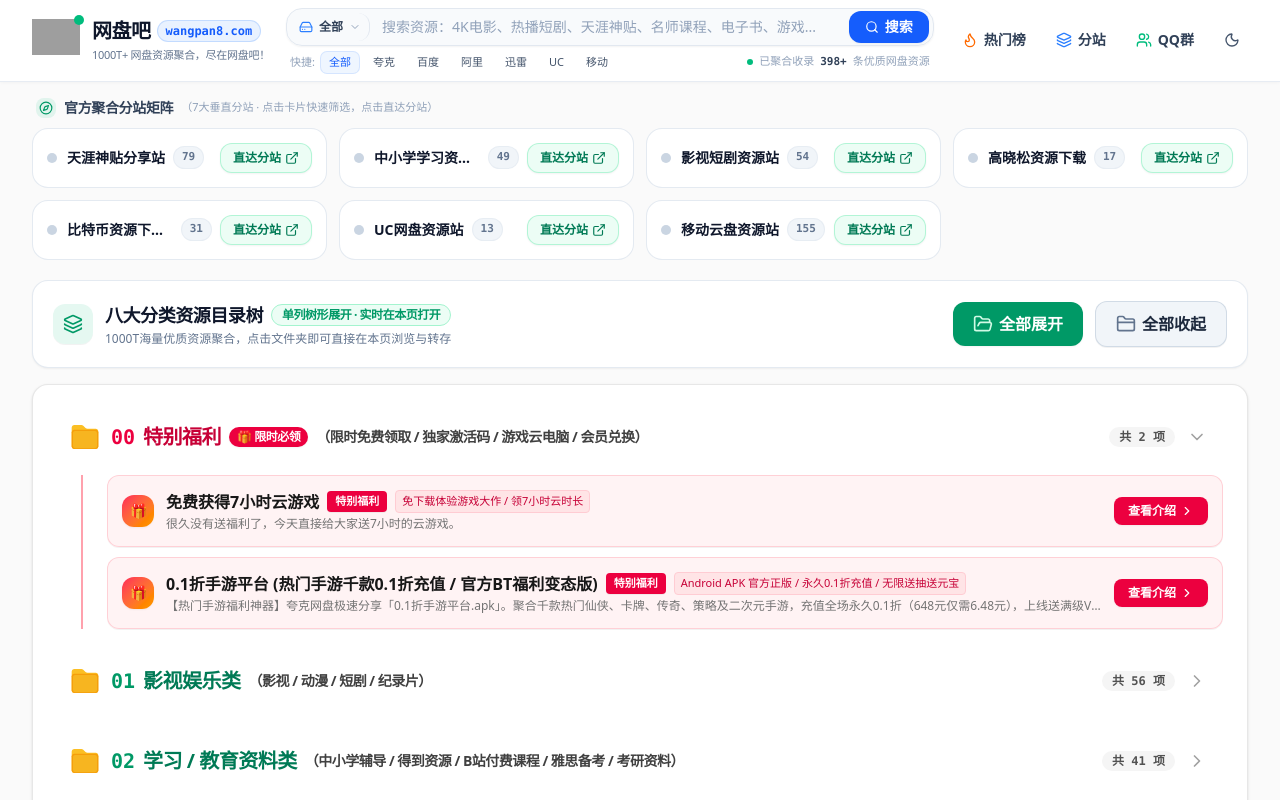
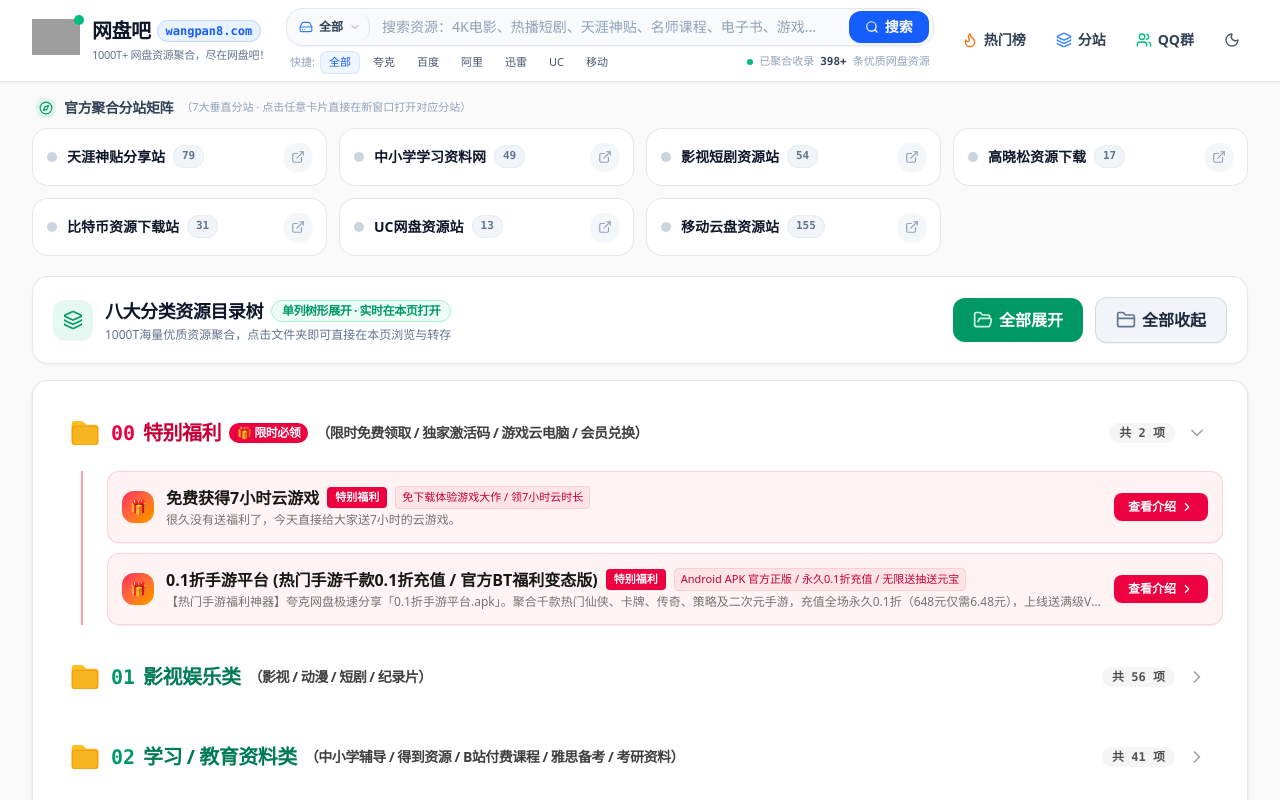
Before and after one commit to ngyngy/pan, a React (Vite) app: page / in a window 1280 px wide. Shown: the top 800 px of the page. Built offline with nearby package versions, Linux system fonts and the light colour scheme; grey boxes are pictures that could not be loaded.

Commit message:
refactor: update SubsitesBar to direct navigation
Remove internal filtering logic from the portal bar to allow direct navigation to sub-sites in new tabs.

```diff
--- a/src/App.tsx
+++ b/src/App.tsx
@@ -212,10 +212,8 @@
 
       {/* Main Container */}
       <main className="flex-1 max-w-7xl w-full mx-auto px-3 sm:px-6 lg:px-8 pt-3 sm:pt-4 pb-4 sm:pb-6 space-y-4 sm:space-y-5">
-        {/* 1. Top 6 Sub-Sites Fast Portal Bar (紧凑2行3列，大链接) */}
+        {/* 1. Top Sub-Sites Fast Portal Bar (点击整个卡片直达对应分站) */}
         <SubsitesBar
-          selectedSubsite={filters.selectedSubsite}
-          onSelectSubsite={handleSelectSubsite}
           resourceCounts={resourceCounts}
         />
 
--- a/src/components/SubsitesBar.tsx
+++ b/src/components/SubsitesBar.tsx
@@ -1,17 +1,12 @@
 import React from 'react';
 import { SUB_SITES } from '../data/subsites';
-import { SubSiteCategory } from '../types';
-import { ExternalLink, Globe, Sparkles, Compass } from 'lucide-react';
+import { ExternalLink, Compass } from 'lucide-react';
 
 interface SubsitesBarProps {
-  selectedSubsite: SubSiteCategory;
-  onSelectSubsite: (subsite: SubSiteCategory) => void;
   resourceCounts: Record<string, number>;
 }
 
 export const SubsitesBar: React.FC<SubsitesBarProps> = ({
-  selectedSubsite,
-  onSelectSubsite,
   resourceCounts
 }) => {
   return (
@@ -23,7 +18,7 @@
           </div>
           <span className="text-sm font-extrabold tracking-tight">官方聚合分站矩阵</span>
           <span className="text-[11px] font-normal text-slate-400 dark:text-slate-500 hidden sm:inline">
-            （7大垂直分站 · 点击卡片快速筛选，点击直达分站）
+            （7大垂直分站 · 点击任意卡片直接在新窗口打开对应分站）
           </span>
         </div>
       </div>
@@ -31,49 +26,37 @@
       {/* Grid Layout: Responsive columns for 7 sub-sites */}
       <div className="grid grid-cols-1 sm:grid-cols-2 lg:grid-cols-3 xl:grid-cols-4 gap-2.5 sm:gap-3">
         {SUB_SITES.map((site) => {
-          const isSelected = selectedSubsite === site.category;
           const count = resourceCounts[site.id] || site.totalResources;
 
           return (
-            <div
+            <a
               key={site.id}
-              onClick={() => onSelectSubsite(site.category)}
-              className={`group relative flex items-center justify-between p-3 sm:p-3.5 rounded-2xl border transition-all duration-200 cursor-pointer ${
-                isSelected
-                  ? 'bg-emerald-50/90 dark:bg-emerald-950/40 border-emerald-500 text-emerald-900 dark:text-emerald-100 shadow-md shadow-emerald-500/10 ring-1 ring-emerald-500'
-                  : 'bg-white dark:bg-slate-900 text-slate-800 dark:text-slate-200 border-slate-200/90 dark:border-slate-800/90 hover:border-emerald-400/80 dark:hover:border-emerald-600/80 hover:shadow-md hover:shadow-slate-200/50 dark:hover:shadow-black/40'
-              }`}
+              href={site.url}
+              target="_blank"
+              rel="noreferrer"
+              title={`点击直达 ${site.name}（${site.url}）`}
+              className="group relative flex items-center justify-between p-3 sm:p-3.5 rounded-2xl border transition-all duration-200 bg-white dark:bg-slate-900 text-slate-800 dark:text-slate-200 border-slate-200/90 dark:border-slate-800/90 hover:border-emerald-500 hover:bg-emerald-50/40 dark:hover:bg-emerald-950/30 hover:shadow-md hover:shadow-emerald-500/10 cursor-pointer"
             >
-              {/* Left: Subsite Name & Count */}
+              {/* Left: Subsite Dot, Name & Count */}
               <div className="flex items-center gap-2.5 min-w-0 pr-2">
-                <div className={`w-2.5 h-2.5 rounded-full transition-all duration-300 shrink-0 ${
-                  isSelected ? 'bg-emerald-500 scale-110 ring-4 ring-emerald-500/20' : 'bg-slate-300 dark:bg-slate-700 group-hover:bg-emerald-400'
-                }`} />
+                <div className="w-2.5 h-2.5 rounded-full bg-slate-300 dark:bg-slate-700 group-hover:bg-emerald-500 group-hover:scale-110 transition-all duration-300 shrink-0" />
                 <div className="min-w-0">
                   <div className="flex items-center gap-2">
                     <span className="text-sm font-bold text-slate-900 dark:text-white group-hover:text-emerald-600 dark:group-hover:text-emerald-400 transition-colors truncate">
                       {site.name}
                     </span>
-                    <span className="text-[11px] font-mono font-semibold px-2 py-0.5 rounded-full bg-slate-100 dark:bg-slate-800 text-slate-500 dark:text-slate-400 border border-slate-200/60 dark:border-slate-700/60">
+                    <span className="text-[11px] font-mono font-semibold px-2 py-0.5 rounded-full bg-slate-100 dark:bg-slate-800 text-slate-500 dark:text-slate-400 border border-slate-200/60 dark:border-slate-700/60 group-hover:border-emerald-200 dark:group-hover:border-emerald-800 group-hover:text-emerald-700 dark:group-hover:text-emerald-300 transition-colors">
                       {count}
                     </span>
                   </div>
                 </div>
               </div>
 
-              {/* Right: Clean Jump Link Button without raw URL */}
-              <a
-                href={site.url}
-                target="_blank"
-                rel="noreferrer"
-                onClick={(e) => e.stopPropagation()}
-                title={`在新窗口访问 ${site.name}`}
-                className="flex items-center gap-1 px-3 py-1.5 rounded-xl bg-emerald-50 hover:bg-emerald-600 dark:bg-emerald-950/50 dark:hover:bg-emerald-600 text-emerald-700 dark:text-emerald-300 hover:text-white dark:hover:text-white border border-emerald-200/80 dark:border-emerald-800/80 hover:border-emerald-600 text-xs font-semibold shadow-xs hover:shadow-sm transition-all duration-150 shrink-0 group/btn"
-              >
-                <span>直达分站</span>
-                <ExternalLink className="w-3.5 h-3.5 transition-transform duration-200 group-hover/btn:translate-x-0.5" />
-              </a>
-            </div>
+              {/* Right: Visual External Link indicator */}
+              <div className="flex items-center justify-center w-7 h-7 rounded-xl bg-slate-100/80 dark:bg-slate-800 group-hover:bg-emerald-600 text-slate-400 dark:text-slate-500 group-hover:text-white transition-all duration-200 shrink-0 shadow-xs">
+                <ExternalLink className="w-3.5 h-3.5 transition-transform duration-200 group-hover:translate-x-0.5 group-hover:-translate-y-0.5" />
+              </div>
+            </a>
           );
         })}
       </div>
```
